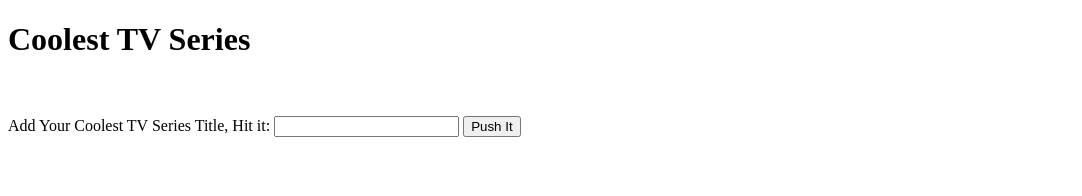
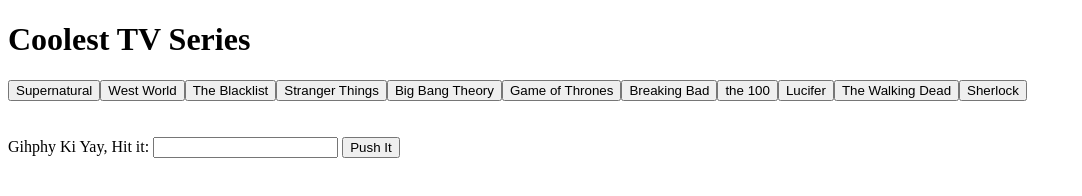
Before and after one commit to jhacolyte/GifTastic, a plain HTML site: page index.html in a window 1280 px wide. Shown: the whole page, without its empty margins (0-1082 px from the left). Drawn offline with nearby package versions, Linux system fonts and the light colour scheme.

Commit message:
fix jscript by adding the missing }

```diff
--- a/assets/javascript/giphy.js
+++ b/assets/javascript/giphy.js
@@ -71,8 +71,10 @@ function displayGifs() {
         };
     });
 
-
-    $(document).on("click", ".show", displayGifs);
+}
 
 
-    makeButtons();
+$(document).on("click", ".show", displayGifs);
+
+
+makeButtons();
--- a/index.html
+++ b/index.html
@@ -17,7 +17,7 @@
         <br><br>
         <div id="form">
             <form id="show-form">
-                <label for="show-input">Add Your Coolest TV Series Title, Hit it:</label>
+                <label for="show-input">Gihphy Ki Yay, Hit it:</label>
                 <input type="text" id="show-input">
 
                 <input id="addShow" type="submit" value="Push It">
@@ -44,6 +44,6 @@
 
 <script src="https://cdnjs.cloudflare.com/ajax/libs/materialize/0.97.8/js/materialize.min.js"></script>
 
-<script type="text/javascript" src="assets/js/giphy.js"></script>
+<script type="text/javascript" src="assets/javascript/giphy.js"></script>
 
 </html>
```
